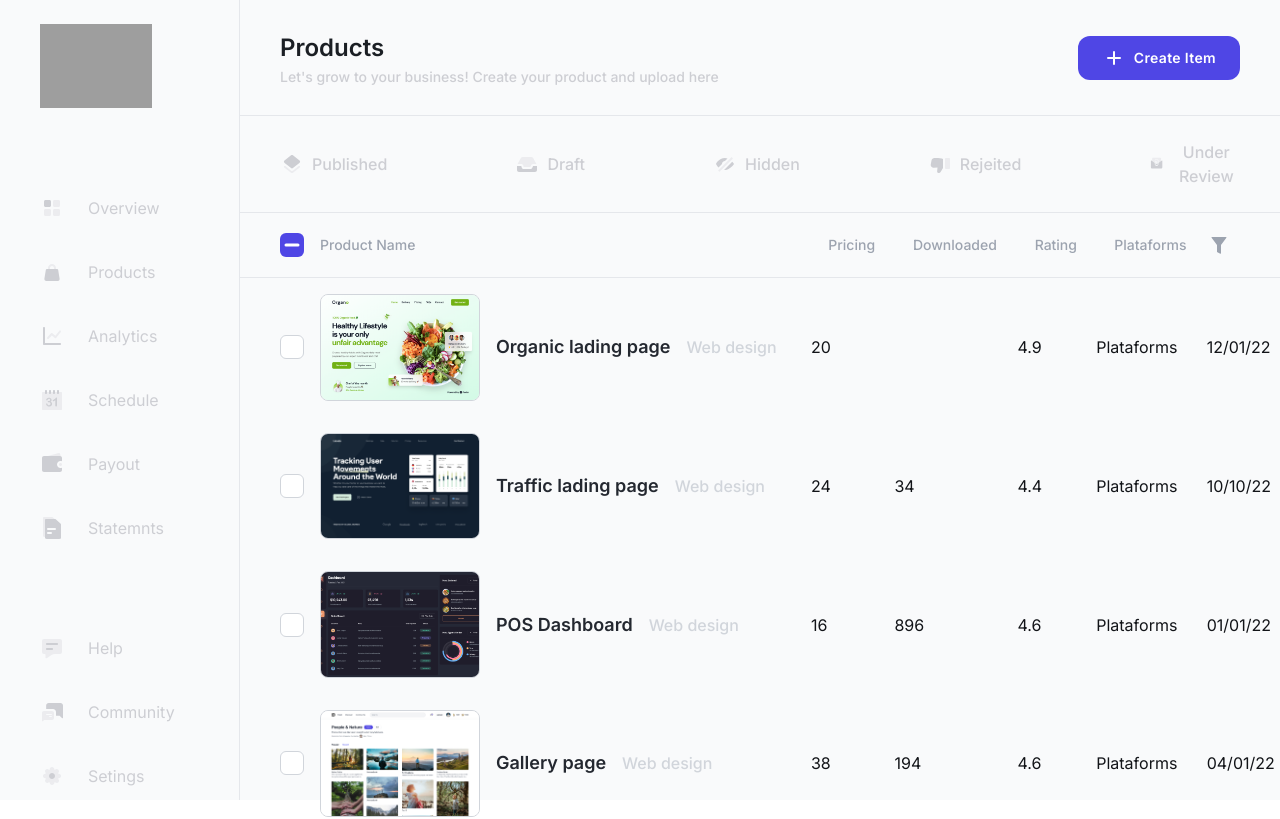
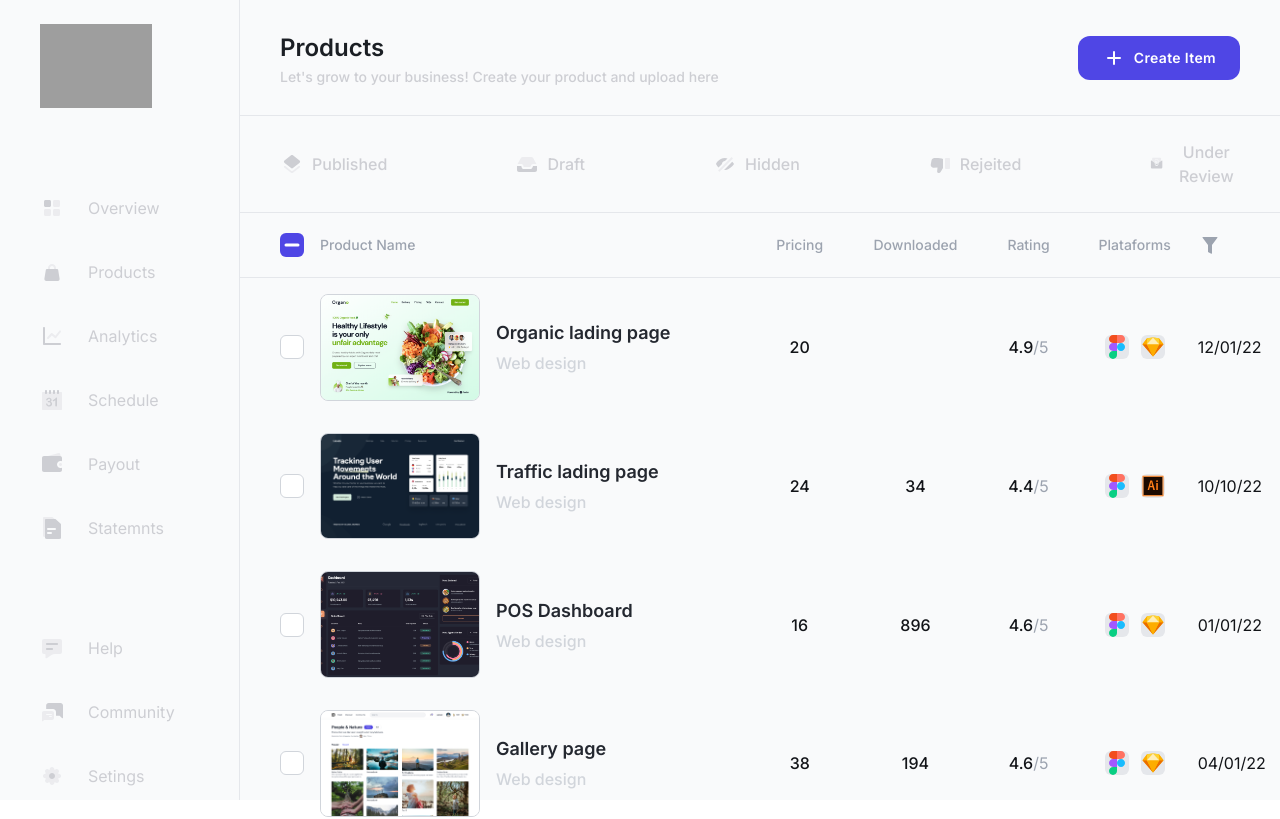
Before and after one commit to 3Gdesigner/dash-manager, a Vue app: page / in a window 1280 px wide. Shown: the top 819 px of the page. Built offline with nearby package versions, Linux system fonts and the light colour scheme; grey boxes are pictures that could not be loaded; what tailwindcss-question-mark would draw is missing.

Commit message:
adding icon on plataforms

```diff
--- a/src/App.vue
+++ b/src/App.vue
@@ -173,7 +173,11 @@ const products = [
                 <tr class="border-b text-sm font-medium text-gray-400">
                     <td class="py-5 pl-10">
                         <div class="flex items-center gap-x-4">
-                            <input type="checkbox" class="w-6 h-6 border-gray-300 rounded-md text-indigo-600 " indeterminate="indeterminate" />
+                            <input
+                                type="checkbox"
+                                class="h-6 w-6 rounded-md border-gray-300 text-indigo-600"
+                                indeterminate="indeterminate"
+                            />
                             <span>Product Name</span>
                         </div>
                     </td>
@@ -189,19 +193,49 @@ const products = [
                 <tbody>
                     <tr v-for="product in products">
                         <td class="flex items-center gap-x-4 py-4 pl-10">
-                            <input type="checkbox" class="w-6 h-6 border-gray-300 rounded-md text-indigo-600 " />
+                            <input
+                                type="checkbox"
+                                class="h-6 w-6 rounded-md border-gray-300 text-indigo-600"
+                            />
                             <img
                                 :src="product.imageUrl"
                                 alt=""
                                 class="aspect-[3/2] w-40 rounded-lg border border-gray-300 object-cover object-top"
                             />
-                            <a href="#" class="text-lg font-semibold text-gray-700">{{ product.name }}</a>
-                            <div class="font-medium text-gray-300">{{ product.category }}</div>
+                            <div>
+                                <a
+                                    href="#"
+                                    class="text-lg font-semibold text-gray-700"
+                                    >{{ product.name }}</a
+                                >
+                                <p class="pt-1 font-medium text-gray-300">
+                                    {{ product.category }}
+                                </p>
+                            </div>
                         </td>
-                        <td>{{ product.price }}</td>
-                        <td>{{ product.downloaded }}</td>
-                        <td>{{ product.rating }}</td>
-                        <td>Plataforms</td>
+                        <td class="text-center font-medium">
+                            {{ product.price }}
+                        </td>
+                        <td class="text-center font-medium">
+                            {{ product.downloaded }}
+                        </td>
+                        <td class="text-center">
+                            <span class="font-medium">{{ product.rating }}</span
+                            ><span class="text-gray-400">/5</span>
+                        </td>
+                        <td>
+                            <div
+                                class="flex items-center justify-center gap-x-3"
+                            >
+                                <a
+                                    href="#"
+                                    v-for="icon in product.platformicons"
+                                    class="rounded-md bg-gray-200 hover:bg-gray-300"
+                                >
+                                    <component :is="icon" class="h-6 w-6" />
+                                </a>
+                            </div>
+                        </td>
                         <td>{{ product.createdAt }}</td>
                     </tr>
                 </tbody>
```
